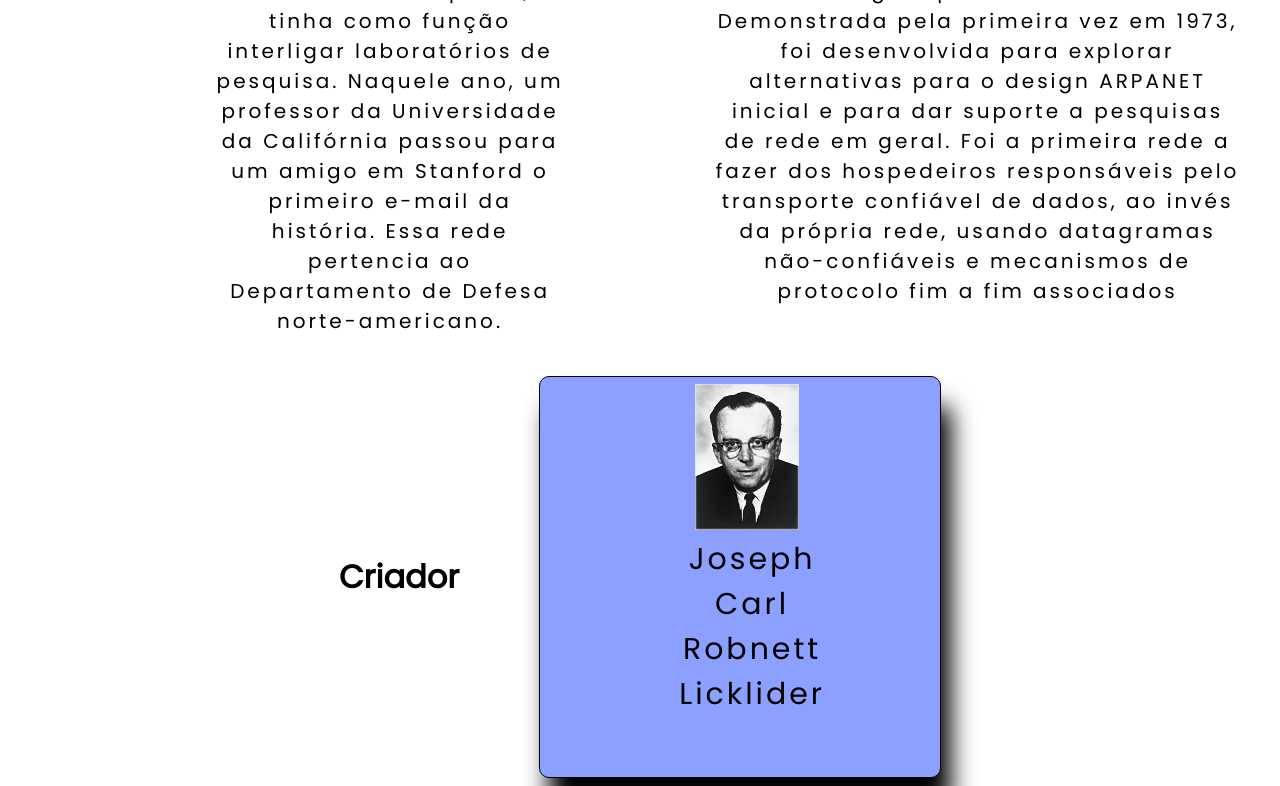
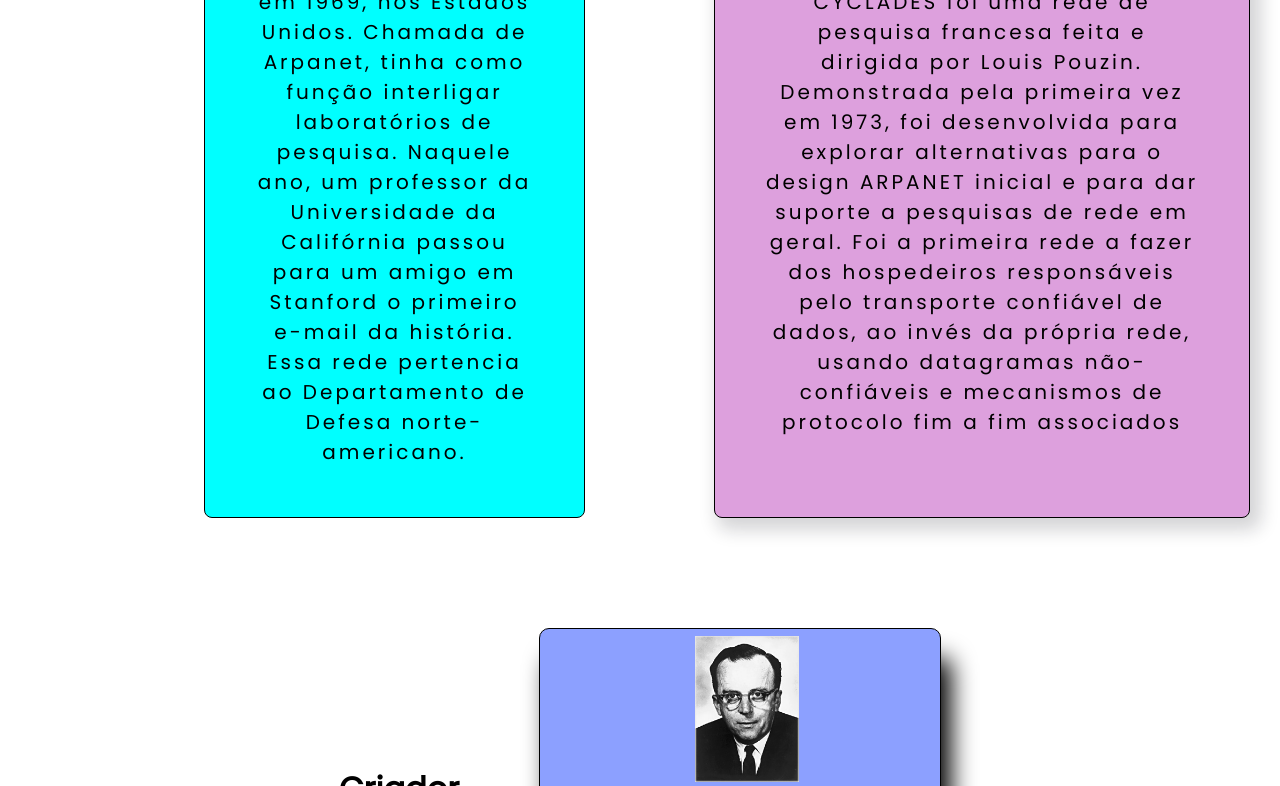
Before and after one commit to Jamestyb/SiteOnlyhtml-css, a plain HTML site: page index.html in a window 1280 px wide. Shown: the part 724-1510 px from the top of the page. Drawn offline with Linux system fonts and the light colour scheme.

Commit message:
Add files via upload

```diff
--- a/index.html
+++ b/index.html
@@ -37,14 +37,15 @@
     <main class="Sob" id="so">
 
         <h2>Surgimento da internet</h2>
-
-            <p> A internet foi criada em 1969, nos Estados Unidos. Chamada de Arpanet, tinha como função interligar laboratórios de pesquisa. Naquele ano, um professor da Universidade da Califórnia passou para um amigo em Stanford o primeiro e-mail da história. Essa rede pertencia ao Departamento de Defesa norte-americano.
-            </p>
+            <div class="sgr">
+                <p> A internet foi criada em 1969, nos Estados Unidos. Chamada de Arpanet, tinha como função interligar laboratórios de pesquisa. Naquele ano, um professor da Universidade da Califórnia passou para um amigo em Stanford o primeiro e-mail da história. Essa rede pertencia ao Departamento de Defesa norte-americano.</p>
+            </div>
 
         <!-- <img src="kk.png">  -->
         <h3>Cyclades</h3>
-        <p>A rede de troca de pacotes CYCLADES foi uma rede de pesquisa francesa feita e dirigida por Louis Pouzin. Demonstrada pela primeira vez em 1973, foi desenvolvida para explorar alternativas para o design ARPANET inicial e para dar suporte a pesquisas de rede em geral. Foi a primeira rede a fazer dos hospedeiros responsáveis pelo transporte confiável de dados, ao invés da própria rede, usando datagramas não-confiáveis e mecanismos de protocolo fim a fim associados
-        </p>
+        <div class="Cy">
+            <p>A rede de troca de pacotes CYCLADES foi uma rede de pesquisa francesa feita e dirigida por Louis Pouzin. Demonstrada pela primeira vez em 1973, foi desenvolvida para explorar alternativas para o design ARPANET inicial e para dar suporte a pesquisas de rede em geral. Foi a primeira rede a fazer dos hospedeiros responsáveis pelo transporte confiável de dados, ao invés da própria rede, usando datagramas não-confiáveis e mecanismos de protocolo fim a fim associados</p>
+        </div>
     </main>
 
 
@@ -64,9 +65,11 @@
 
     <div class="pb">
         <h1>TCP/IP</h1>
-       <p>Com muitos diferentes métodos de redes, alguma coisa era necessária para a unificação dos mesmos.Robert Kahn da DARPA e ARPANET recrutaram Vint Cerf da Universidade de Stanford para trabalhar com ele nesse problema. Em 1973, eles logo trabalharam com uma reformulação fundamental, onde as diferenças entre os protocolos de rede eram escondidas pelo uso de um protocolo inter-redes comum, e, ao invés da rede ser a responsável pela confiabilidade, como no ARPANET, os hospedeiros ficaram como responsáveis. Cerf creditou Hubert Zimmerman, Gerard LeLann e Louis Pouzin (designer da rede CYCLADES) como fundamentais nesse novo design de rede.</p>
-       <br>
-       <p>A especificação do protocolo resultante[7] contém o primeiro uso atestado do termo internet, como abreviação de internetworking; depois RFCs repetiram seu uso, então a palavra começou como um adjetivo, ao invés do nome que é hoje. Com o papel da rede reduzida ao mínimo, ficou possível a junção de praticamente todas as redes, não importando suas características, assim, resolvendo o problema inicial de Kahn. O DARPA concordou em financiar o projeto de desenvolvimento do software, e depois de alguns anos de trabalho, a primeira demonstração de algo sobre gateway entre a rede de Packet Radio na Baía de SF área e a ARPANET foi conduzida. Em 22 de novembro de 1977, uma demonstração de árvore de redes foi conduzida incluindo a ARPANET, o Packet Radio Network e a rede Atlantic Packet Satellite – todas patrocinadas pela DARPA. Decorrentes das primeiras especificações do TCP em 1974, TCP/IP emergiu em meados do final de 1978, em forma quase definitiva. Em 1981, os padrões associados foram publicados como RFCs 791, 792 e 793 e adotado para uso. O DARPA patrocinou e incentivou o desenvolvimento de implementações TCP/IP para vários sistemas operacionais e depois programou uma migração de todos os hospedeiros de todas as suas redes de pacotes para o TCP/IP. Em 1º de janeiro de 1983, data conhecida como Flag Day, o protocolo TCP/IP se tornou o único protocolo aprovado pela ARPANET, substituindo o antigo protocolo NCP.</p>
+        <div class="pb1">
+         <p>Com muitos diferentes métodos de redes, alguma coisa era necessária para a unificação dos mesmos.Robert Kahn da DARPA e ARPANET recrutaram Vint Cerf da Universidade de Stanford para trabalhar com ele nesse problema. Em 1973, eles logo trabalharam com uma reformulação fundamental, onde as diferenças entre os protocolos de rede eram escondidas pelo uso de um protocolo inter-redes comum, e, ao invés da rede ser a responsável pela confiabilidade, como no ARPANET, os hospedeiros ficaram como responsáveis. Cerf creditou Hubert Zimmerman, Gerard LeLann e Louis Pouzin (designer da rede CYCLADES) como fundamentais nesse novo design de rede.</p>
+         <br>
+         <p>A especificação do protocolo resultante[7] contém o primeiro uso atestado do termo internet, como abreviação de internetworking; depois RFCs repetiram seu uso, então a palavra começou como um adjetivo, ao invés do nome que é hoje. Com o papel da rede reduzida ao mínimo, ficou possível a junção de praticamente todas as redes, não importando suas características, assim, resolvendo o problema inicial de Kahn. O DARPA concordou em financiar o projeto de desenvolvimento do software, e depois de alguns anos de trabalho, a primeira demonstração de algo sobre gateway entre a rede de Packet Radio na Baía de SF área e a ARPANET foi conduzida. Em 22 de novembro de 1977, uma demonstração de árvore de redes foi conduzida incluindo a ARPANET, o Packet Radio Network e a rede Atlantic Packet Satellite – todas patrocinadas pela DARPA. Decorrentes das primeiras especificações do TCP em 1974, TCP/IP emergiu em meados do final de 1978, em forma quase definitiva. Em 1981, os padrões associados foram publicados como RFCs 791, 792 e 793 e adotado para uso. O DARPA patrocinou e incentivou o desenvolvimento de implementações TCP/IP para vários sistemas operacionais e depois programou uma migração de todos os hospedeiros de todas as suas redes de pacotes para o TCP/IP. Em 1º de janeiro de 1983, data conhecida como Flag Day, o protocolo TCP/IP se tornou o único protocolo aprovado pela ARPANET, substituindo o antigo protocolo NCP.</p>
+        </div>
     </div>
 
 
--- a/style.css
+++ b/style.css
@@ -10,6 +10,12 @@
     height: auto;
 
 }
+
+
+
+
+
+
 .oo a{
     cursor: pointer;
     margin: auto 5px;
@@ -122,10 +128,42 @@ button:hover{
     margin-bottom: 100px;
     font-size: 25px;
     letter-spacing: 2px;
+    margin: 300px;
+}
+
+
+.pb1{
+    border: 1px solid black;
+    box-shadow: 7px 8px 18px 4px rgba(17,17,26,0.18);
+    padding: 30px;
+    border-radius: 8px;
+}
+
+
+.sgr{
+    background:aqua;
+    color: black;
+    margin: 10px;
+    border: 1px solid black;
+    padding: 30px;
+    border-radius: 8px;
+}
+
+.Cy{
+    background: plum;
+    margin: 10px;
+    border: 1px solid black;
+    box-shadow: 7px 8px 18px 4px rgba(17,17,26,0.18);
+    padding: 30px;
+    border-radius: 8px;
 }
 
 .up{
     cursor: pointer;
+}
+
+.gridi{
+    margin-top: 80px;
 }
 
 .gridi img{
@@ -141,9 +179,7 @@ button:hover{
 
 }
 
-.navigation span{
 
-}
 
 .teste{
   transform: translate(-190px, 30px);
```
